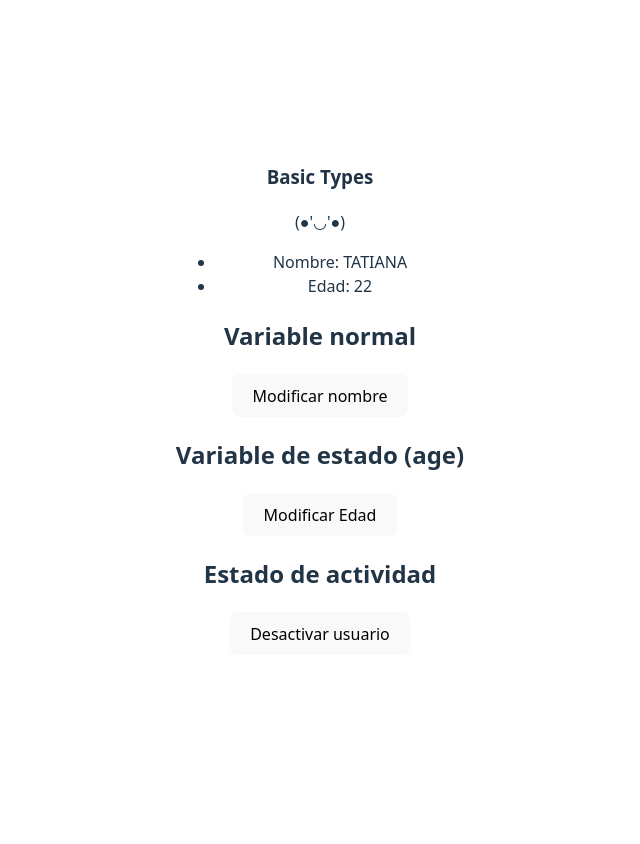
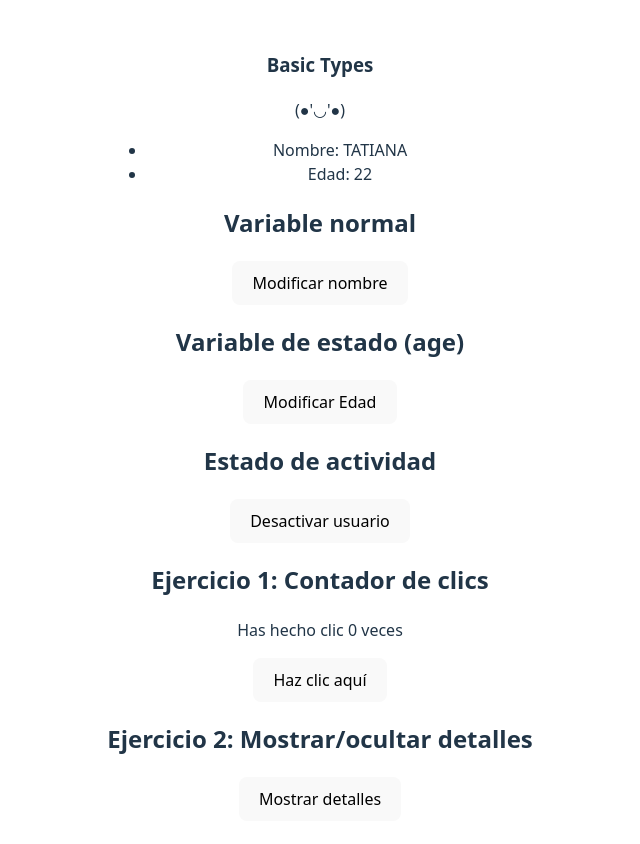
Before and after one commit to dtguatapo-source/HerramientasVisualesDeProgramacionTDST, a React (Vite) app in the folder 01-bases-react/: page / in a window 1280 px wide. Shown: the top 844 px of the page, without its empty margins (320-960 px from the left). Before the commit the page ends 800 px from the top, so only its background shows below. Built offline with nearby package versions, Linux system fonts and the light colour scheme.

Commit message:
Actividades2

```diff
--- a/01-bases-react/src/App.tsx
+++ b/01-bases-react/src/App.tsx
@@ -3,6 +3,8 @@ import reactLogo from './assets/react.svg'
 import viteLogo from '/vite.svg'
 import './App.css'
 import { BasicTypes } from './components/BasicTypes'
+import { ClickCounter } from "./components/ClickCounter";
+import { ProductDetails } from "./components/ProductDetails";
 
 function App() {
   const [count, setCount] = useState(0)
@@ -10,6 +12,8 @@ function App() {
   return (
     <>
       <BasicTypes/>
+      <ClickCounter />
+      <ProductDetails />
     </>
   )
 }
--- /dev/null
+++ b/01-bases-react/src/components/ClickCounter.tsx
@@ -0,0 +1,19 @@
+import React, { useState, useEffect } from "react";
+
+export const ClickCounter = () => {
+  // Estado inicial en 0
+  const [count, setCount] = useState<number>(0);
+
+  // useEffect: se ejecuta cada vez que cambia "count"
+  useEffect(() => {
+    console.log(`Número actual de clics: ${count}`);
+  }, [count]);
+
+  return (
+    <>
+      <h2>Ejercicio 1: Contador de clics</h2>
+      <p>Has hecho clic {count} veces</p>
+      <button onClick={() => setCount(count + 1)}>Haz clic aquí</button>
+    </>
+  );
+};
--- /dev/null
+++ b/01-bases-react/src/components/ProductDetails.tsx
@@ -0,0 +1,34 @@
+import React, { useState, useEffect } from "react";
+
+export const ProductDetails = () => {
+  // Estado para mostrar/ocultar
+  const [showDetails, setShowDetails] = useState<boolean>(false);
+
+  // useEffect: cada vez que cambia showDetails
+  useEffect(() => {
+    if (showDetails) {
+      console.log("Se muestran los detalles del producto");
+    } else {
+      console.log("Se ocultaron los detalles del producto");
+    }
+  }, [showDetails]);
+
+  return (
+    <>
+      <h2>Ejercicio 2: Mostrar/ocultar detalles</h2>
+      <button onClick={() => setShowDetails(!showDetails)}>
+        {showDetails ? "Ocultar detalles" : "Mostrar detalles"}
+      </button>
+
+      {showDetails && (
+        <ul>
+          <li>Nombre: cafe + sandwich de Pollo</li>
+          <li>Precio: $12.000</li>
+          <li>Descripción: Una deliciosa merienda casera
+
+          </li>
+        </ul>
+      )}
+    </>
+  );
+};
```
